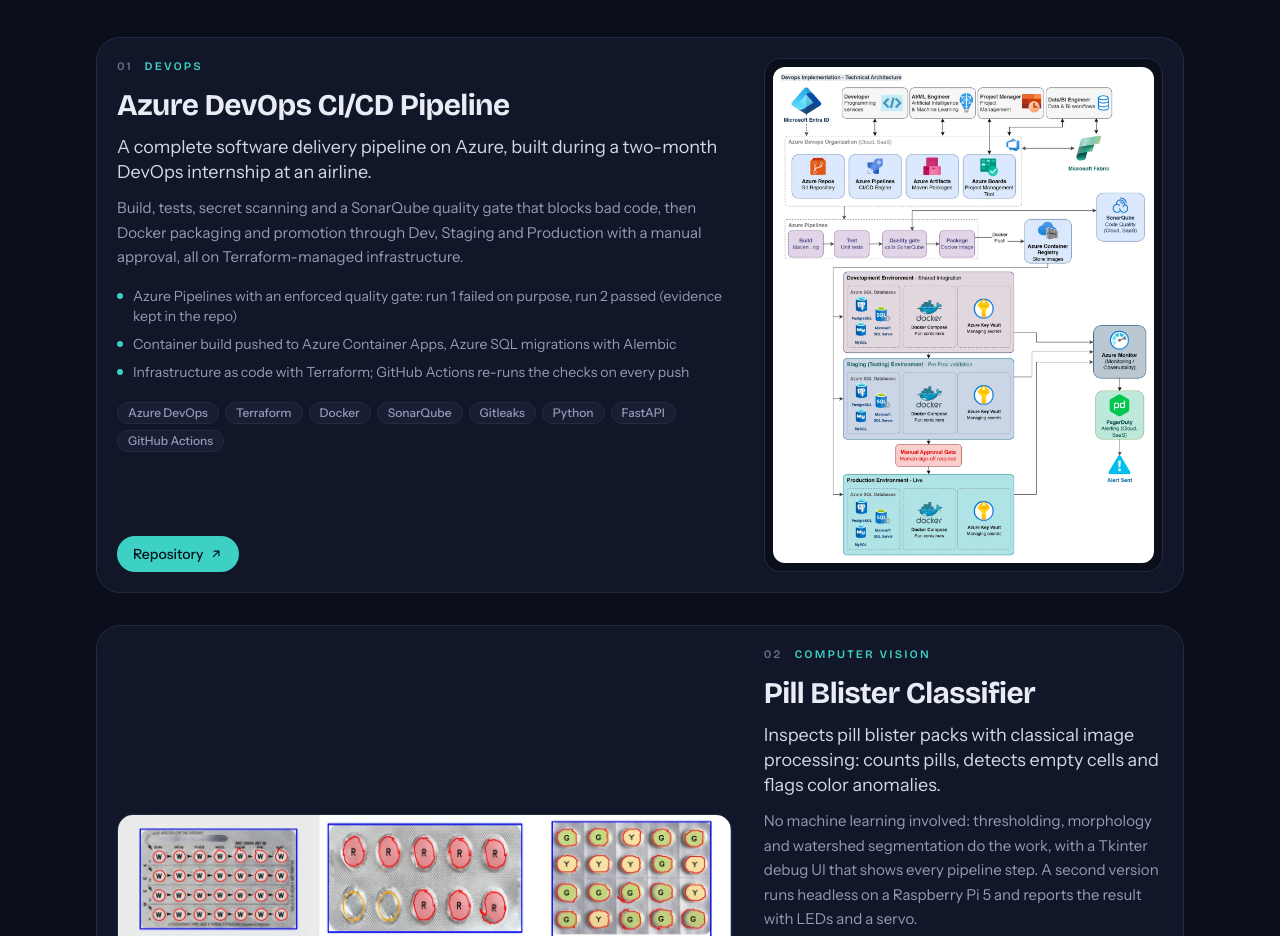
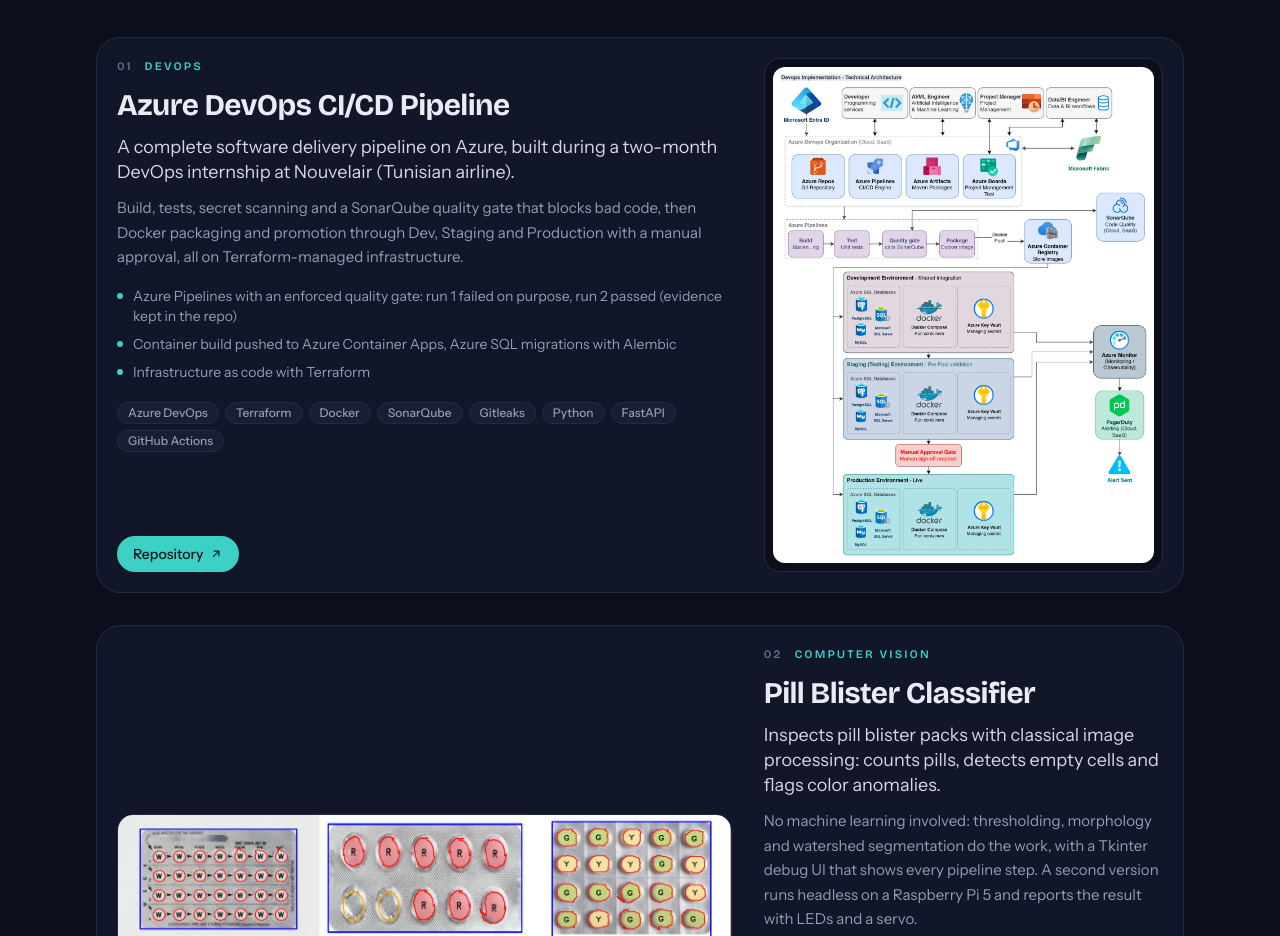
Before and after one commit to aziz-hizem/aziz-hizem.github.io, a React (Vite) app: page / in a window 1280 px wide. Shown: the part 1000-1936 px from the top of the page. Built offline with nearby package versions, Linux system fonts and the light colour scheme.

Commit message:
Fixed project 1 description

```diff
--- a/src/data/projects.js
+++ b/src/data/projects.js
@@ -8,13 +8,13 @@
     area: 'DevOps',
     image: '/projects/azure-devops-cicd-pipeline.webp',
     tallImage: true, // portrait diagram: narrower image column, capped height
-    tagline: 'A complete software delivery pipeline on Azure, built during a two-month DevOps internship at an airline.',
+    tagline: 'A complete software delivery pipeline on Azure, built during a two-month DevOps internship at Nouvelair (Tunisian airline).',
     description:
       'Build, tests, secret scanning and a SonarQube quality gate that blocks bad code, then Docker packaging and promotion through Dev, Staging and Production with a manual approval, all on Terraform-managed infrastructure.',
     highlights: [
       'Azure Pipelines with an enforced quality gate: run 1 failed on purpose, run 2 passed (evidence kept in the repo)',
       'Container build pushed to Azure Container Apps, Azure SQL migrations with Alembic',
-      'Infrastructure as code with Terraform; GitHub Actions re-runs the checks on every push',
+      'Infrastructure as code with Terraform',
     ],
     stack: ['Azure DevOps', 'Terraform', 'Docker', 'SonarQube', 'Gitleaks', 'Python', 'FastAPI', 'GitHub Actions'],
     links: [{ label: 'Repository', href: gh('azure-devops-cicd-pipeline') }],
```
